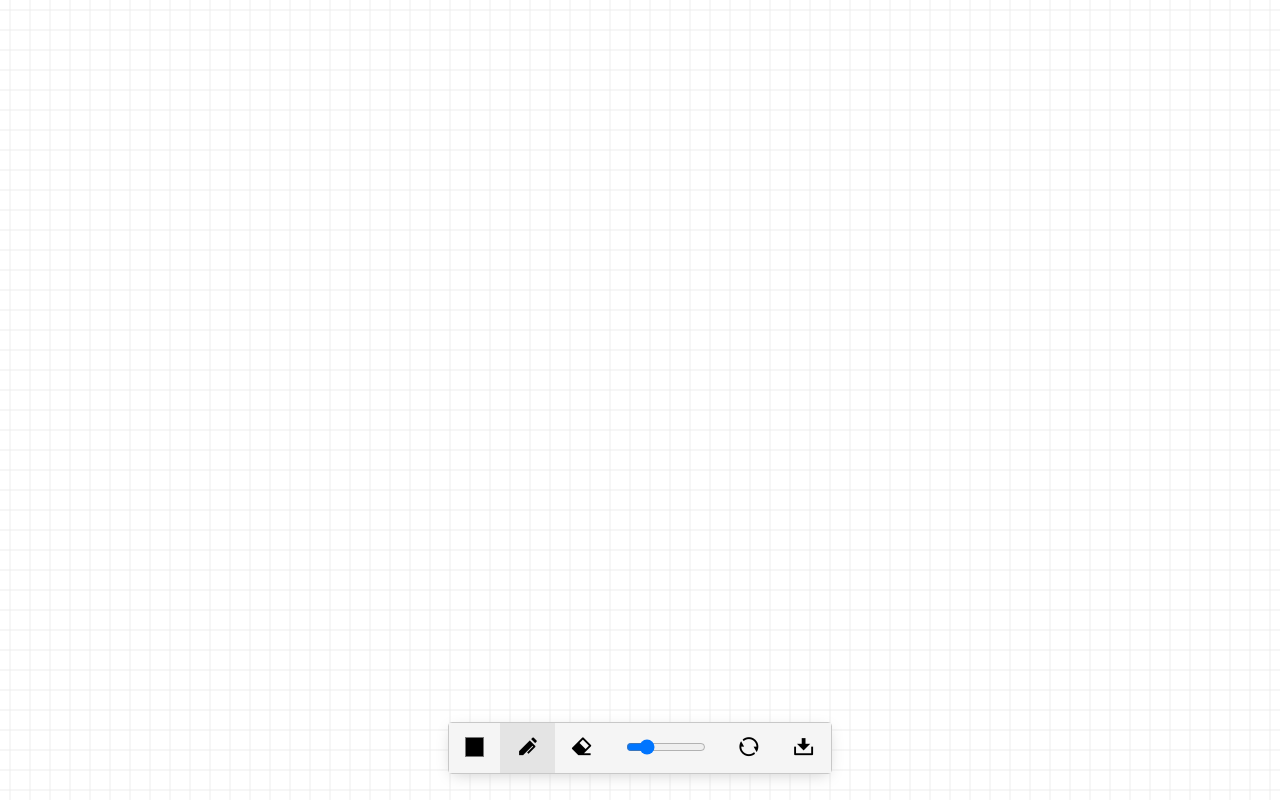
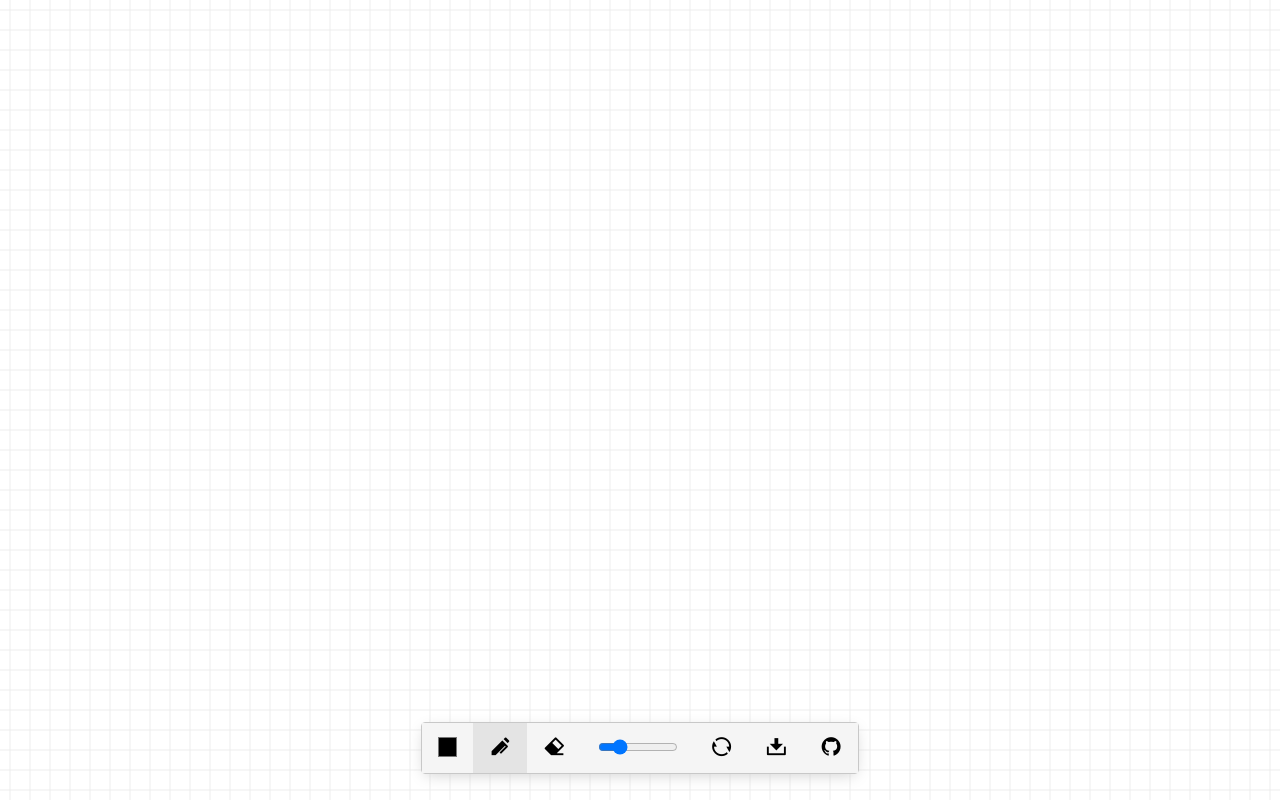
Before and after one commit to officialpiyush/whiteboard, a Next.js app in the folder frontend/: page / in a window 1280 px wide. Built offline with nearby package versions, Linux system fonts and the light colour scheme.

Commit message:
button: add source code button

```diff
--- a/frontend/pages/index.js
+++ b/frontend/pages/index.js
@@ -157,6 +157,12 @@ export default function Home() {
             <i className="ri-download-2-fill"></i>
           </button>
         </Tippy>
+
+        <Tippy content="Source">
+          <button onClick={() => window.open("https://github.com/officialpiyush/whiteboard", "_blank")}>
+            <i className="ri-github-fill"></i>
+          </button>
+        </Tippy>
       </div>
     </div>
   );
```
